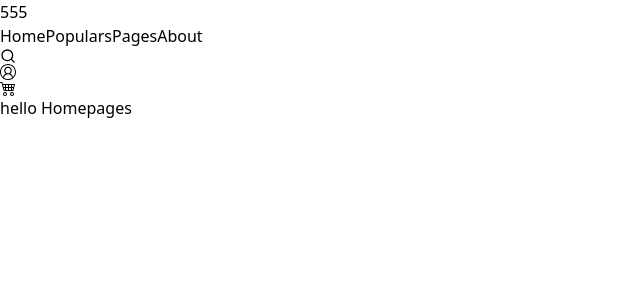
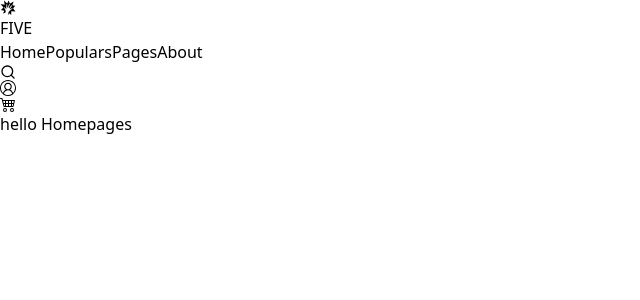
Before and after one commit to THANTOEAUNG278/T-Shirt, a React (Vite) app: page / in a window 1280 px wide. Shown: the top 300 px of the page, without its empty margins (0-640 px from the left). Built offline with nearby package versions, Linux system fonts and the light colour scheme.

Commit message:
Style'loginAndlogo

```diff
--- a/src/componet/LoginAndSerBar.jsx
+++ b/src/componet/LoginAndSerBar.jsx
@@ -14,7 +14,7 @@ const LoginAndSerBar = () => {
         {SearchBar && (
         <div className="relative">
           <input type="text" placeholder="Search..."
-          className="px-1 py-[3px] rounded-xl border border-gray-300 focus:outline-none focus:ring-2 focus:ring-slate-500"
+          className="px-1 py-[3px] rounded-xl border border-gray-300 focus:outline-none focus:ring-1 focus:ring-green-200"
           />
         </div>
         )}
--- a/src/componet/Logo.jsx
+++ b/src/componet/Logo.jsx
@@ -1,7 +1,14 @@
+import { GiHighFive } from "react-icons/gi";
 const Logo = () =>{
   return(
-    <div className="text-5xl font-bold text-cyan-400">
-      555
+    <div className="text-6xl font-serif font-bold flex justify-center items-center">
+      <div className="">
+        <GiHighFive/>
+      </div>
+      <div>
+        FIVE
+      </div>
+
     </div>
   )
 }
```
